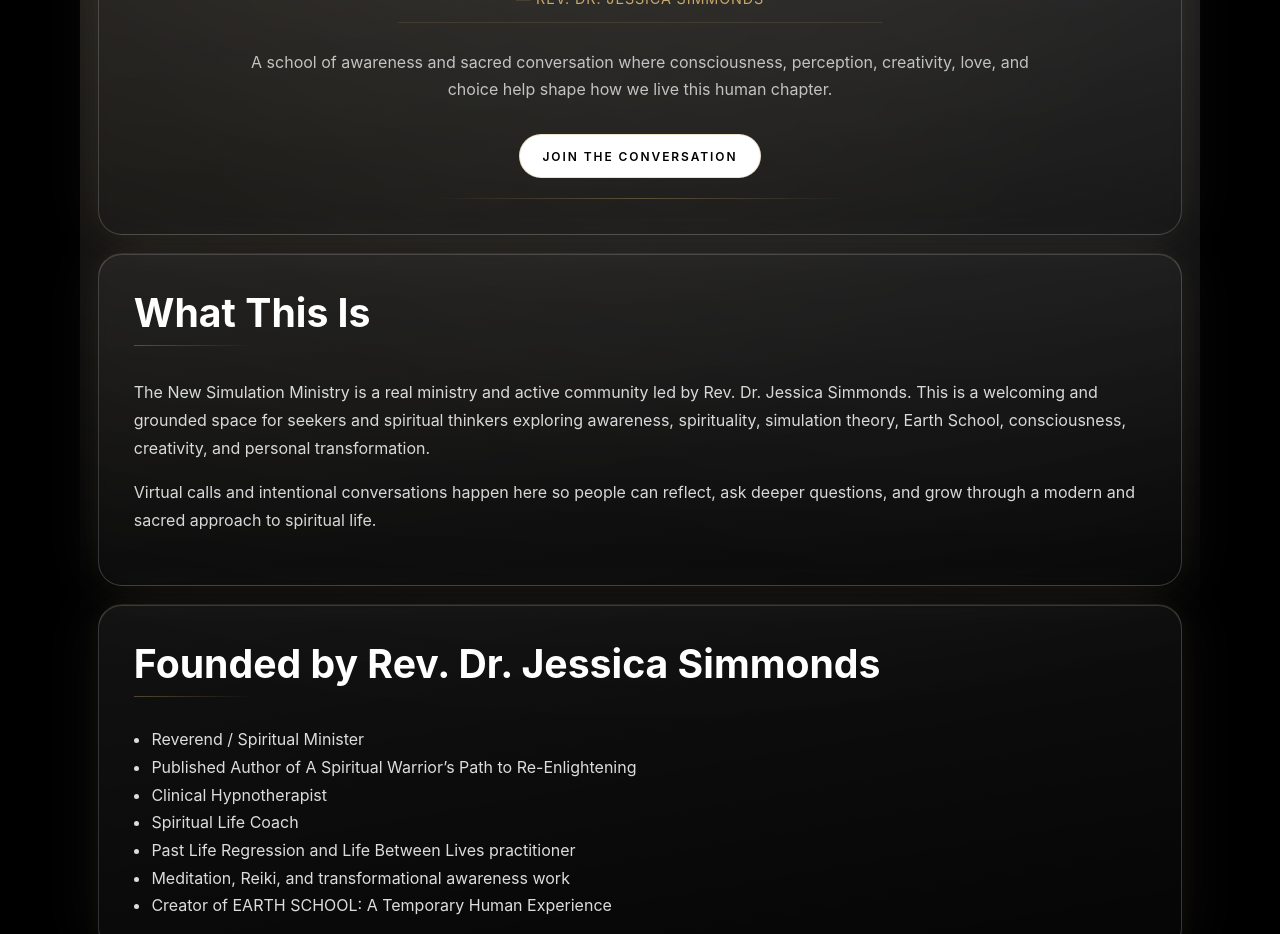
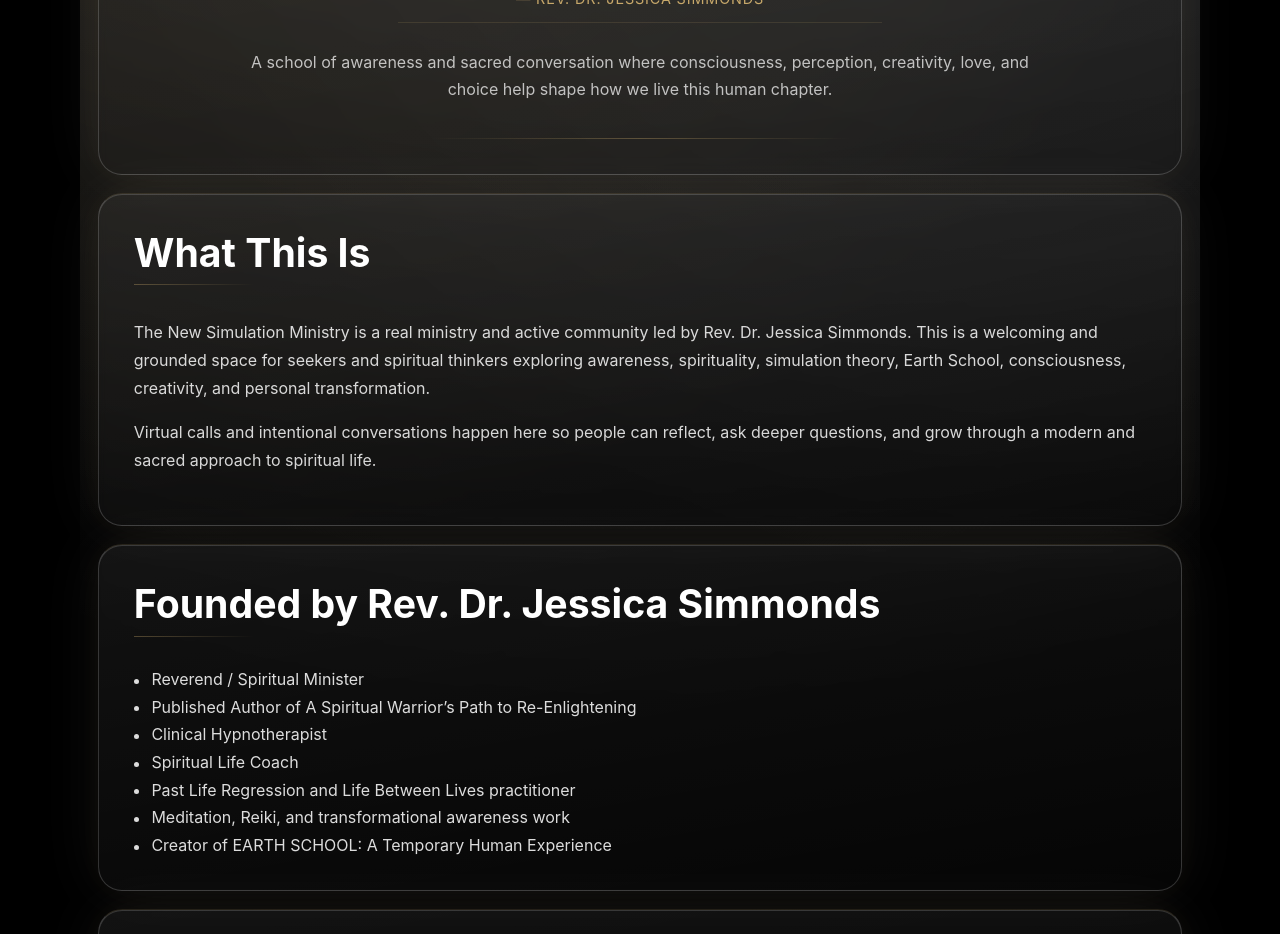
Before and after one commit to jessgoodvibesonly/TheNewSimulationMinistry, a Next.js app: page / in a window 1280 px wide. Shown: the part 900-1834 px from the top of the page. Built offline with nearby package versions, Linux system fonts and the light colour scheme.

Commit message:
Remove hero Join the Conversation button

```diff
--- a/app/page.tsx
+++ b/app/page.tsx
@@ -62,7 +62,6 @@ export default function HomePage() {
           A school of awareness and sacred conversation where consciousness, perception, creativity, love, and choice
           help shape how we live this human chapter.
         </p>
-        <a href="#join" className="button">Join the Conversation</a>
       </section>
 
       <section className="section content">
```
